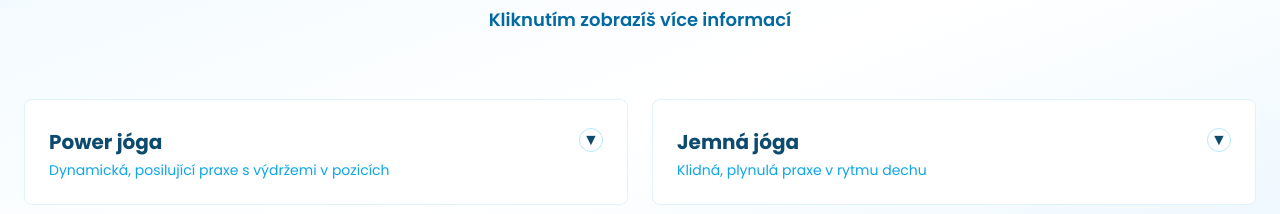
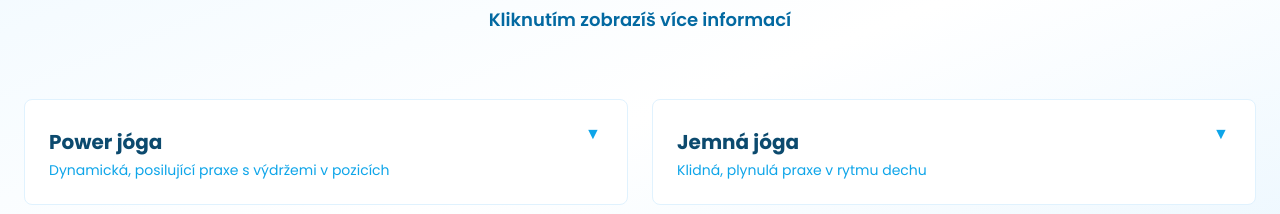
Before and after one commit to Michal-soukrome/joga-s-eliskou, a Next.js app: page / in a window 1280 px wide. Shown: the part 2060-2274 px from the top of the page. Built offline with nearby package versions, Linux system fonts and the light colour scheme.

Commit message:
sjednoceni tech details/summary sipek

```diff
--- a/src/components/FAQ.tsx
+++ b/src/components/FAQ.tsx
@@ -56,7 +56,7 @@ export default function FAQ() {
                 <h3 className="font-semibold text-sky-900 text-base pr-4 group-hover:text-sky-700 transition-colors">
                   {faq.question}
                 </h3>
-                <span className="flex-shrink-0 text-sky-500 group-open:rotate-180 transition-transform text-base">
+                <span className="inline-flex shrink-0 w-5 h-5 items-center justify-center text-sky-500 transition-transform duration-300 group-open:rotate-180">
                   ▼
                 </span>
               </summary>
--- a/src/components/Services.tsx
+++ b/src/components/Services.tsx
@@ -122,17 +122,11 @@ export default function Lekce() {
                       {lesson.subtitle}
                     </p>
                   </div>
-                  <div
-                    className={`mt-1 shrink-0 w-6 h-6 rounded-full border flex items-center justify-center transition-all duration-300 ${
-                      isOpen ? "border-sky-400 bg-sky-50" : "border-sky-200"
-                    }`}
+                  <span
+                    className={`inline-flex shrink-0 w-5 h-5 items-center justify-center text-sky-500 transition-transform duration-300 ${isOpen ? "rotate-180" : ""}`}
                   >
-                    <span
-                      className={`inline-block transition-transform duration-300 ${isOpen ? "rotate-180" : ""}`}
-                    >
-                      ▼
-                    </span>
-                  </div>
+                    ▼
+                  </span>
                 </div>
 
                 {/* Expandable body */}
```
